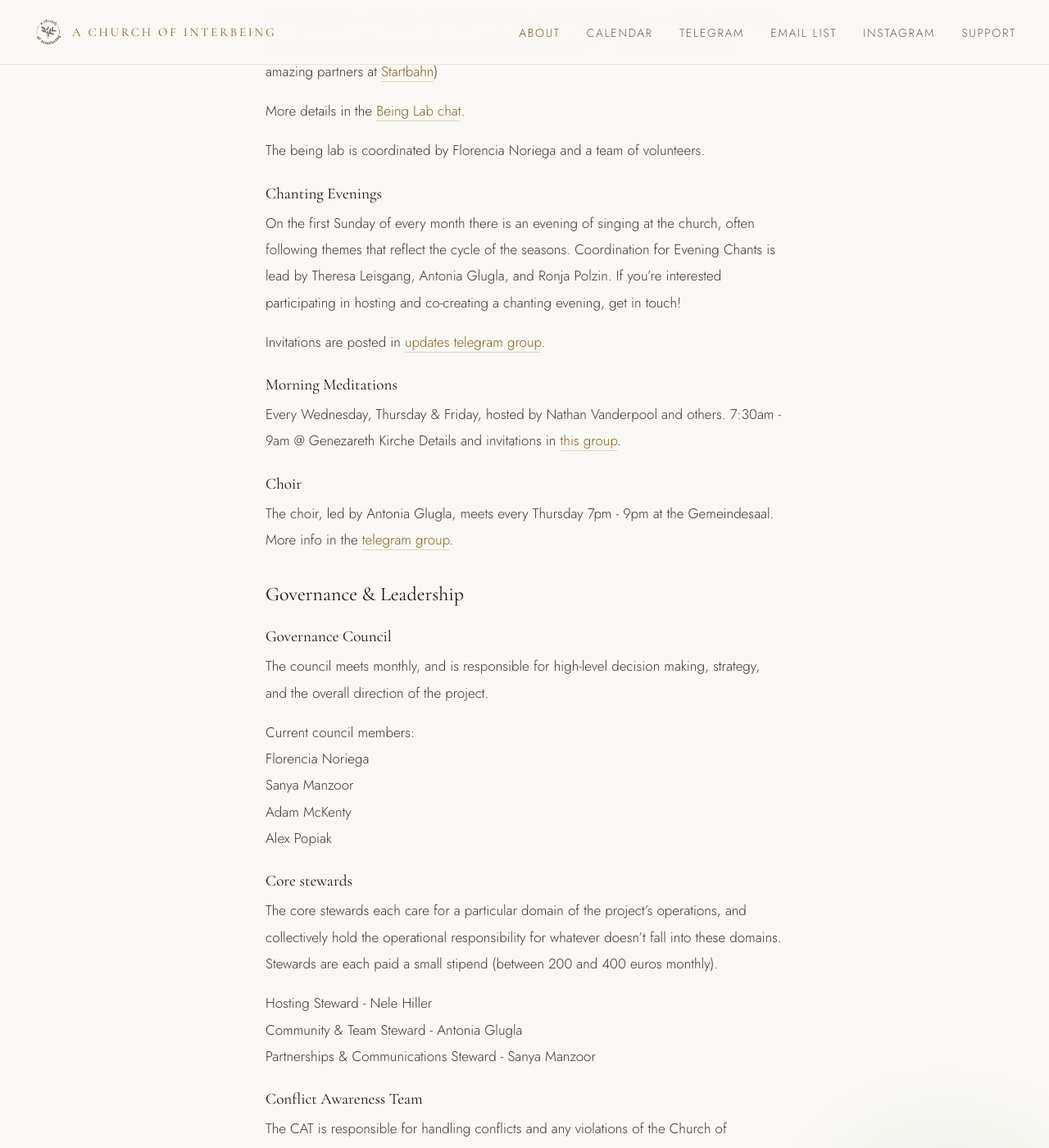
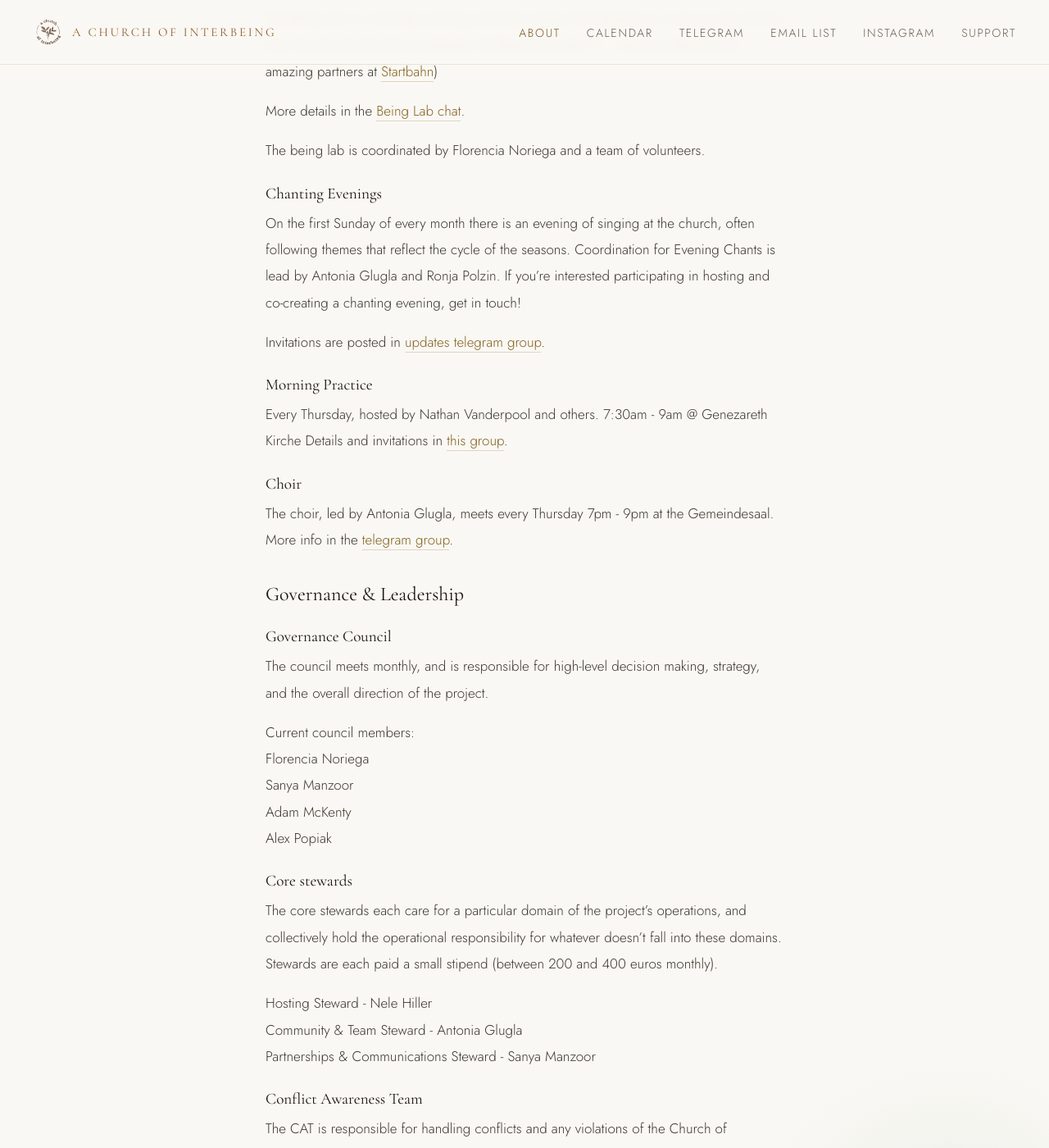
Before and after one commit to interbeing-berlin/website, a Jekyll site: the page built from about.md, in a window 1280 px wide and 1400 px high, scrolled down 1691 px. Shown: the whole window at 82% size. Built offline with Jekyll 4.4.1, drawn with Linux system fonts in a browser that asks for light colours; some of the changed text lies outside the part shown.

Commit message:
Update team sections in about

```diff
--- a/about.md
+++ b/about.md
@@ -45,13 +45,13 @@ The being lab is coordinated by Florencia Noriega and a team of volunteers.
 
 
 #### Chanting Evenings
-On the first Sunday of every month there is an evening of singing at the church, often following themes that reflect the cycle of the seasons. Coordination for Evening Chants is lead by Theresa Leisgang, Antonia Glugla, and Ronja Polzin. If you're interested participating in hosting and co-creating a chanting evening, get in touch!
+On the first Sunday of every month there is an evening of singing at the church, often following themes that reflect the cycle of the seasons. Coordination for Evening Chants is lead by Antonia Glugla and Ronja Polzin. If you're interested participating in hosting and co-creating a chanting evening, get in touch!
 
 Invitations are posted in [updates telegram group](https://t.me/+4_DIFOg_CeFiN2M8).
 
 
-#### Morning Meditations
-Every Wednesday, Thursday & Friday, hosted by Nathan Vanderpool and others.
+#### Morning Practice
+Every Thursday, hosted by Nathan Vanderpool and others.
 7:30am - 9am @ Genezareth Kirche
 Details and invitations in [this group](https://t.me/+uJjwgttNXygzMDgy).
 
@@ -81,9 +81,9 @@ Partnerships & Communications Steward - Sanya Manzoor<br>
 
 
 #### Conflict Awareness Team
-The CAT is responsible for handling conflicts and any violations of the Church of Interbeing [Code of Conduct](https://interbeings.notion.site/Code-of-Conduct-v0-3-Public-967171a6813342fcb7ce602fbcf9d526). The Conflict Awareness Team lead is Carolin Goethel.
+The CAT is responsible for handling conflicts and any violations of the Church of Interbeing [Code of Conduct](https://interbeings.notion.site/Code-of-Conduct-v0-3-Public-967171a6813342fcb7ce602fbcf9d526).
 
-If you've witnessed or been afffected by something that might be a violation of the code of conduct, or if there's a conflict that needs tending, you can report it (optionally anonymously) through the [reporting form](https://docs.google.com/forms/d/e/1FAIpQLSeyq_N1fvlCTSbOmFryz13rjk-8fAUMZSCPVbERF3NjDz-cXQ/viewform).
+If you've witnessed or been affected by something that might be a violation of the code of conduct, or if there's a conflict that needs tending, you can report it (optionally anonymously) through the [reporting form](https://docs.google.com/forms/d/e/1FAIpQLSeyq_N1fvlCTSbOmFryz13rjk-8fAUMZSCPVbERF3NjDz-cXQ/viewform).
 
 ### Documents
 [Constitution](https://interbeings.notion.site/Constitution-v0-1-ec33ab7d779043948db524ced9d6041a?pvs=74)<br>
```
